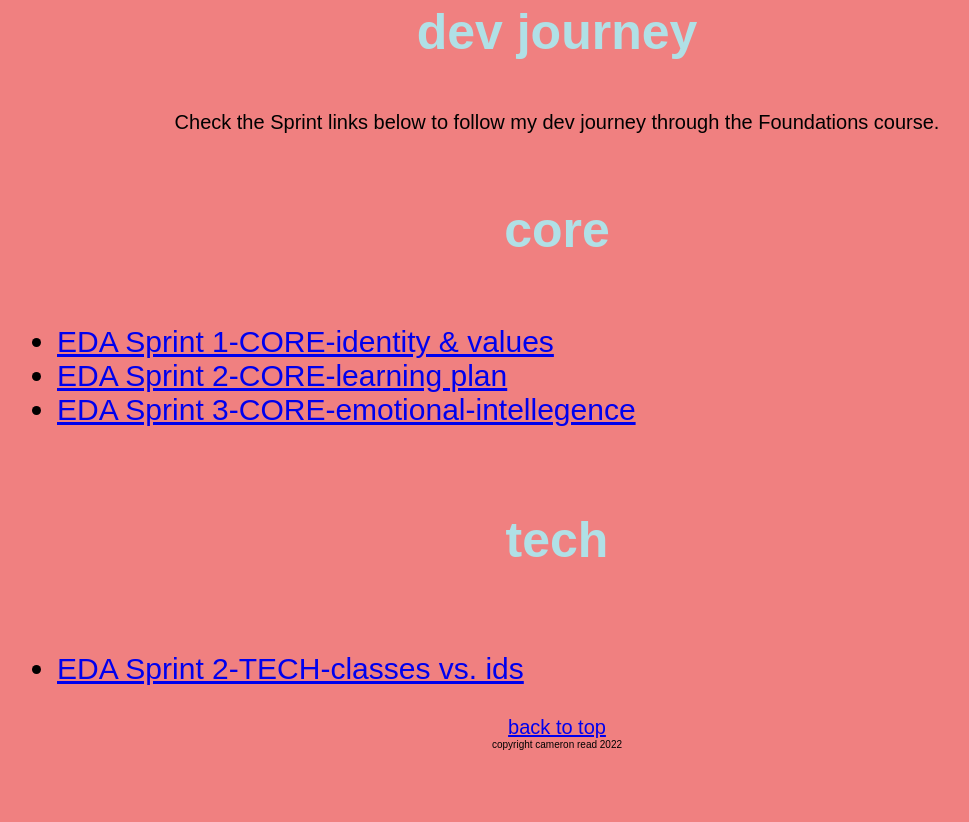
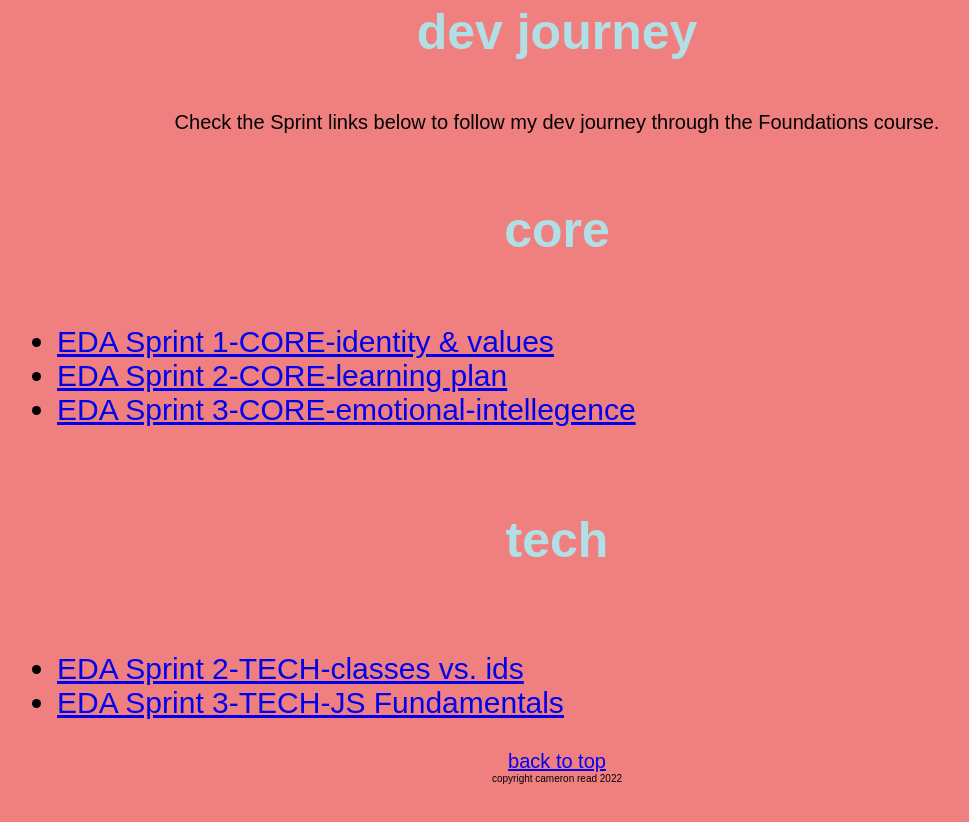
Before and after one commit to cameron-read/cameron-read.github.io, a plain HTML site: page index.html in a window 1280 px wide. Shown: the part 980-1802 px from the top of the page, without its empty margins (83-1052 px from the left). Before the commit the page ends 1780 px from the top, so only its background shows below. Drawn offline with Linux system fonts and the light colour scheme; a web font is replaced by a local one.

Commit message:
added-dom-blog-link

```diff
--- a/index.html
+++ b/index.html
@@ -68,6 +68,7 @@
     <ul>
 
     <li><a href="blog/html-css.html" target="_blank">EDA Sprint 2-TECH-classes vs. ids</a></li>
+    <li><a href="blog/javascript-dom.html" target="_blank">EDA Sprint 3-TECH-JS Fundamentals</a></li>
 
     </ul>
   </div>
```
